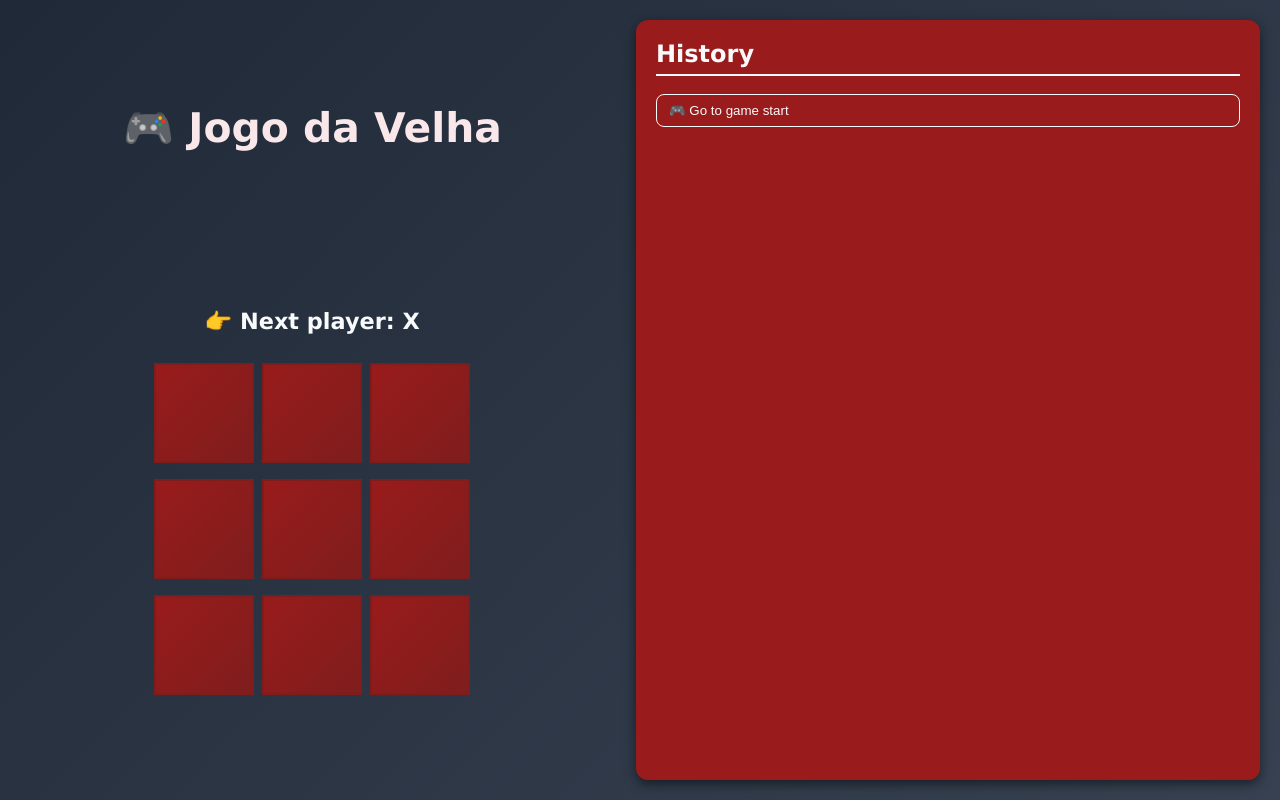
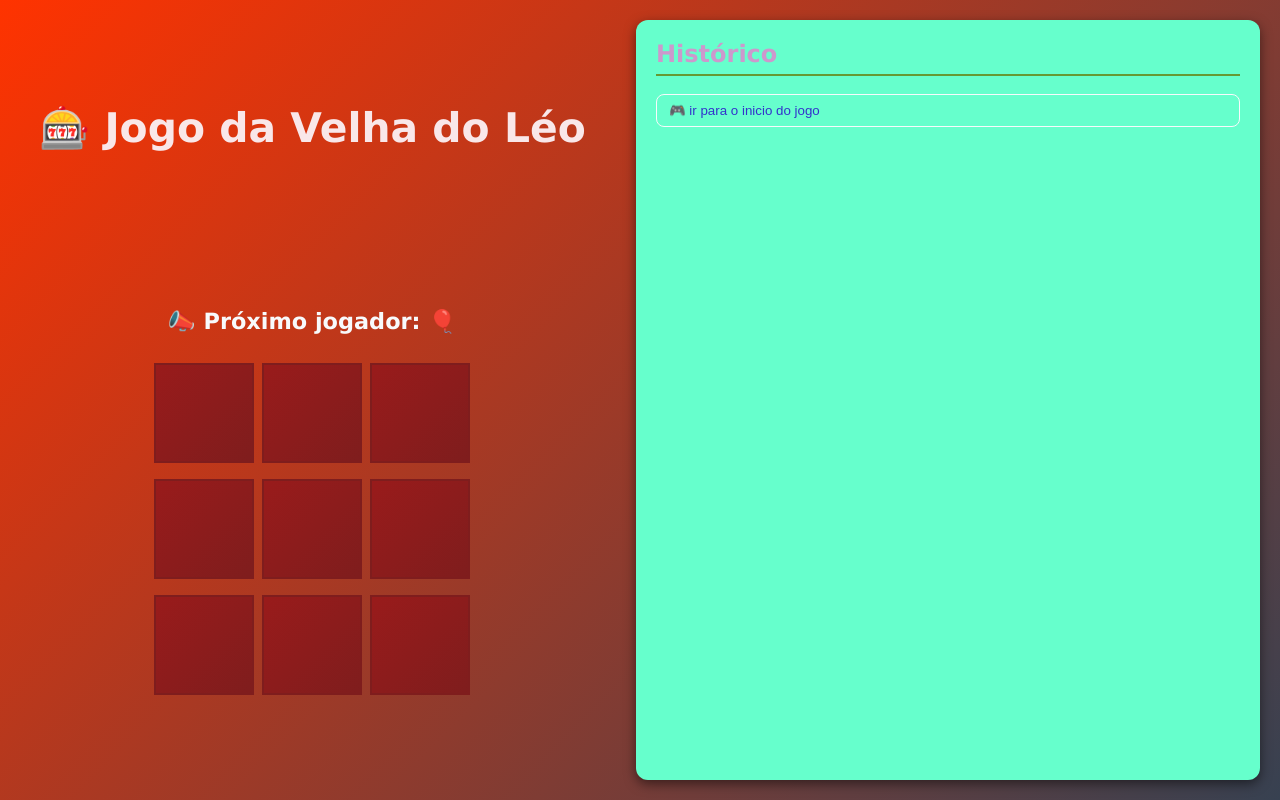
Before and after one commit to leonardo-ateodoro/jogo-da-velha2, a React (Vite) app: page / in a window 1280 px wide. Built offline with nearby package versions, Linux system fonts and the light colour scheme.

Commit message:
mudança de cores escolhido por mim

```diff
--- a/src/App.module.css
+++ b/src/App.module.css
@@ -8,6 +8,6 @@
 /* Fonte global */
 body {
   font-family: Verdana, sans-serif;
-  background: #0f172a;
+  background: #CC0000;
   color: #f8fafc;
 }
--- a/src/components/Board/index.jsx
+++ b/src/components/Board/index.jsx
@@ -17,9 +17,9 @@ export default function Board({ xIsNext, squares, onPlay }) {
 
     // Define o símbolo (X ou O) da jogada
     if (xIsNext) {
-      nextSquares[i] = "X";
+      nextSquares[i] = "🎈";
     } else {
-      nextSquares[i] = "O";
+      nextSquares[i] = "🎄";
     }
 
     // Atualiza o estado do jogo
@@ -32,15 +32,15 @@ export default function Board({ xIsNext, squares, onPlay }) {
   // Define a mensagem de status
   let status;
   if (winner) {
-    status = "🏆 Winner: " + winner;
+    status = "🥇 Vencedor: " + winner;
   } else {
-    status = "👉 Next player: " + (xIsNext ? "X" : "O");
+    status = "📣 Próximo jogador: " + (xIsNext ? "🎈" : "🎄");
   }
 
   // Renderiza o tabuleiro com título e 9 casas
   return (
     <div className={styles.board}>
-      <h1 className={styles.title}>🎮 Jogo da Velha</h1>
+      <h1 className={styles.title}>🎰 Jogo da Velha do Léo</h1>
       <div className={styles.status}>{status}</div>
       <div className={styles.row}>
         <Square value={squares[0]} onSquareClick={() => handleClick(0)} />
--- a/src/components/Game/Game.module.css
+++ b/src/components/Game/Game.module.css
@@ -6,7 +6,7 @@
   gap: 32px;
   padding: 20px;
   min-height: 100vh;
-  background: linear-gradient(135deg, #1f2937, #374151); /* Cinza escuro */
+  background: linear-gradient(135deg, #ff3300, #374151); /* Cinza escuro */
   color: #f8fafc; /* Branco */
   animation: fadeInGame 1s ease-in-out;
 }
@@ -22,7 +22,7 @@
 /* Container de informações (lado direito) */
 .info {
   flex: 1;
-  background: #991b1b; /* Vermelho principal */
+  background: #66FFCC; /* Vermelho principal */
   padding: 20px;
   border-radius: 12px;
   box-shadow: 0px 4px 12px rgba(0, 0, 0, 0.5);
@@ -36,8 +36,8 @@
 .title {
   font-size: 1.5rem;
   margin-bottom: 12px;
-  color: #f8fafc; /* Branco */
-  border-bottom: 2px solid #f8fafc;
+  color: #CC99CC; /* Branco */
+  border-bottom: 2px solid #669933;
   padding-bottom: 6px;
   width: 100%;
 }
@@ -54,7 +54,7 @@
 .moveBtn {
   background: transparent;
   border: 1px solid #f8fafc;
-  color: #f8fafc;
+  color: #3333CC;
   padding: 8px 12px;
   margin: 6px 0;
   border-radius: 8px;
--- a/src/components/Game/index.jsx
+++ b/src/components/Game/index.jsx
@@ -30,9 +30,9 @@ export default function Game() {
   const moves = history.map((squares, move) => {
     let description;
     if (move > 0) {
-      description = "🔄 Go to move #" + move;
+      description = "🔄 Agora é a sua vez #" + move;
     } else {
-      description = "🎮 Go to game start";
+      description = "🎮 ir para o inicio do jogo";
     }
     return (
       <li key={move}>
@@ -50,7 +50,7 @@ export default function Game() {
         <Board xIsNext={xIsNext} squares={currentSquares} onPlay={handlePlay} />
       </div>
       <div className={styles.info}>
-        <h2 className={styles.title}>History</h2>
+        <h2 className={styles.title}>Histórico</h2>
         <ol>{moves}</ol>
       </div>
     </div>
```
